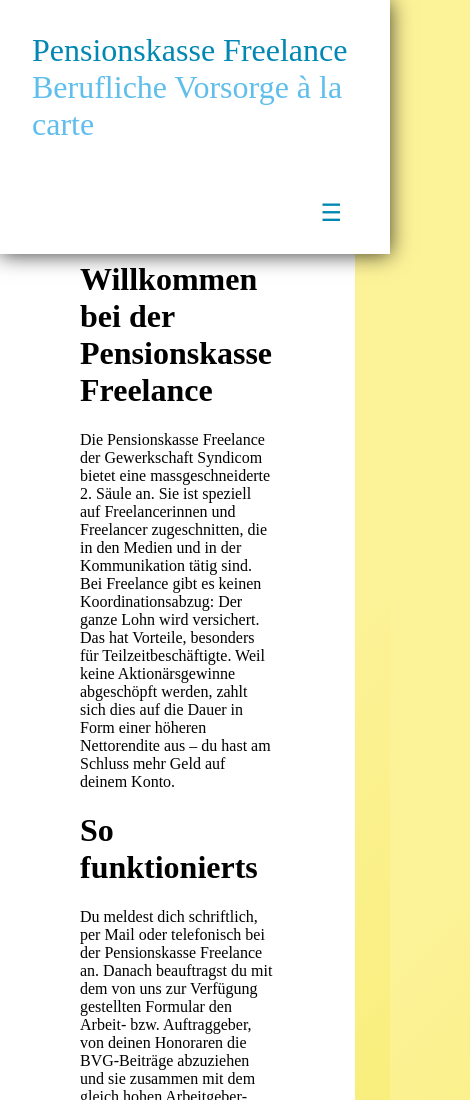
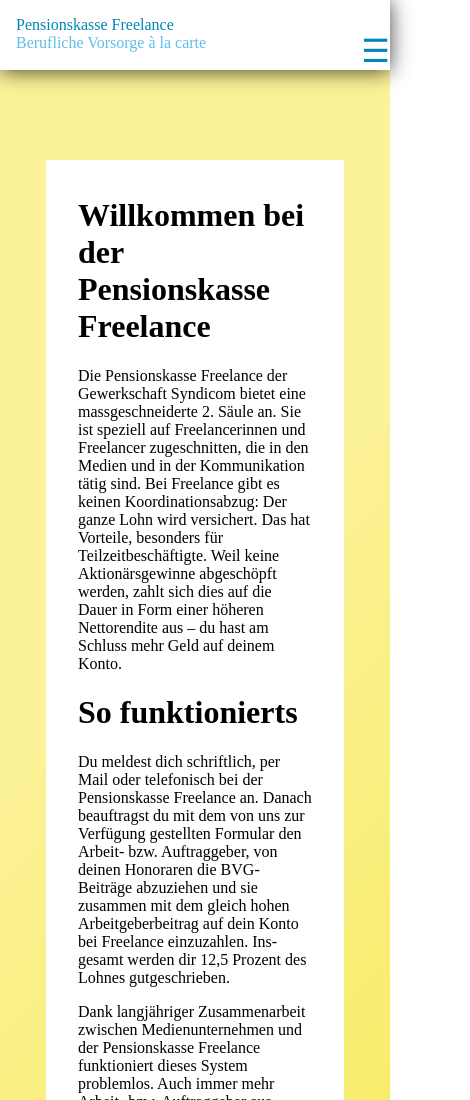
Before and after one commit to kimneu/Prototype-PK-Freelance, a plain HTML site: page prototype/index.html in a window 390 px wide. Shown: the top 1100 px of the page, 470 px wide, since content can reach past the window. Drawn offline with Linux system fonts and the light colour scheme.

Commit message:
more style

```diff
--- a/prototype/style.scss
+++ b/prototype/style.scss
@@ -1,4 +1,9 @@
 // @import "compass";
+$blue-prime: #5fbeec;
+$blue-second: #0087b3;
+$white: #fff;
+$yellow-prime: #fcf298;
+$yellow-second: #efe422;
 
 html {}
 
@@ -6,68 +11,100 @@ body {
   margin: 0;
   font-family: "aller";
   /* Permalink - use to edit and share this gradient: http://colorzilla.com/gradient-editor/#fcf298+25,efe422+87 */
-  background: #fcf298;
+  background: $yellow-prime;
   /* Old browsers */
-  background: -moz-linear-gradient(-45deg, #fcf298 25%, #efe422 87%);
+  background: -moz-linear-gradient(-45deg, $yellow-prime 25%, $yellow-second 87%);
   /* FF3.6-15 */
-  background: -webkit-linear-gradient(-45deg, #fcf298 25%,#efe422 87%);
+  background: -webkit-linear-gradient(-45deg, $yellow-prime 25%,$yellow-second 87%);
   /* Chrome10-25,Safari5.1-6 */
-  background: linear-gradient(135deg, #fcf298 25%,#efe422 87%);
+  background: linear-gradient(135deg, $yellow-prime 25%,$yellow-second 87%);
   /* W3C, IE10+, FF16+, Chrome26+, Opera12+, Safari7+ */
 }
+// Für Dots evtl..
+// https://codepen.io/edmundojr/pen/xOYJGw
 
 header {
   overflow: hidden;
-  background-color: #fff;
+  background-color: $white;
   position: fixed;
   left: 0;
   top: 0;
+  height: 8em;
   width: 100%;
   -webkit-box-shadow: 0 1px 20px 0 rgba(0,0,0,0.75);
   -moz-box-shadow: 0 1px 20px 0 rgba(0,0,0,0.75);
   box-shadow: 0 1px 20px 0 rgba(0,0,0,0.75);
 }
 
+img {
+  max-width: 100%;
+}
+
 #logo {
-  padding: 1em;
+  padding: 1em 1em 0.5em;
   font-size: 2em;
   float: left;
-  color: #0087b3;
+  color: $blue-second;
   text-decoration: none;
 }
 
 #logo-line {
-  color: #5fbeec;
+  color: $blue-prime;
+}
+@media screen and (max-width: 1000px) {
+  #logo {
+    font-size: 1.5em;
+  }
+}
+@media screen and (max-width: 600px) {
+  #logo {
+    font-size: 1em;
+  }
 }
 
 .topnav {
-  padding-top: 3em;
+  padding-top: 2em;
 }
 
 .topnav a {
-  color: #0087b3;
+  color: $blue-second;
   font-size: 1.5em;
-  padding: 1em 0;
-  margin: 0 2em;
-  display: inline-block;
+  padding: 0.75em 0;
+  margin: 0 1em;
+  display: inline;
   text-decoration: none;
   border-bottom: 3px solid transparent;
 }
 
 .topnav a:hover {
-  color: #5fbeec;
+  color: $blue-prime;
   border-bottom: 3px solid transparent;
 }
 
+.topnav a:active {
+  color: $blue-prime;
+  border-bottom: 3px solid $blue-prime;
+}
+// Nur für Demozwecke
+
 #active {
-  color: #5fbeec;
-  border-bottom: 3px solid #5fbeec;
+  color: $blue-prime;
+  border-bottom: 3px solid $blue-prime;
 }
 
 .topnav .icon {
   display: none;
+  float: none;
+  font-size: 2em;
+  padding: 0;
+  margin: 0;
+  border-bottom: 0;
 }
-@media screen and (max-width: 600px) {
+@media screen and (max-width: 1000px) {
+  header {
+    height: auto;
+  }
+
   .topnav a {
     display: none;
   }
@@ -76,8 +113,7 @@ header {
     float: right;
     display: block;
   }
-}
-@media screen and (max-width: 600px) {
+
   .topnav.responsive {
     position: relative;
   }
@@ -96,12 +132,26 @@ header {
 }
 
 .main {
-  background-color: #fff;
-  width: 50%;
+  background-color: $white;
+  width: 40%;
   margin-top: 10em;
-  padding: 5em;
+  margin-left: auto;
+  margin-right: auto;
+  padding: 3em 5em;
+}
+@media screen and (max-width: 1000px) {
+  .main {
+    width: 60%;
+    padding: 2em 3em;
+  }
+}
+@media screen and (max-width: 600px) {
+  .main {
+    width: 60%;
+    padding: 1em 2em;
+  }
 }
 
 p strong {
-  color: #5fbeec;
+  color: $blue-prime;
 }
```
Also changed, not shown: prototype/style.css, 1 other file.
